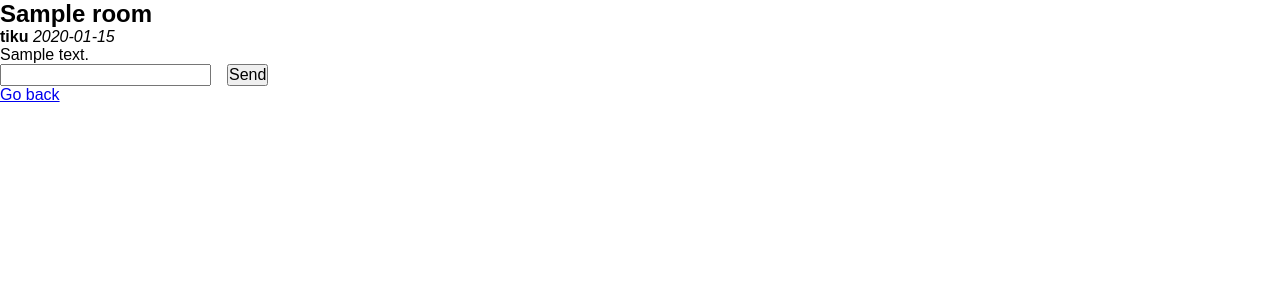
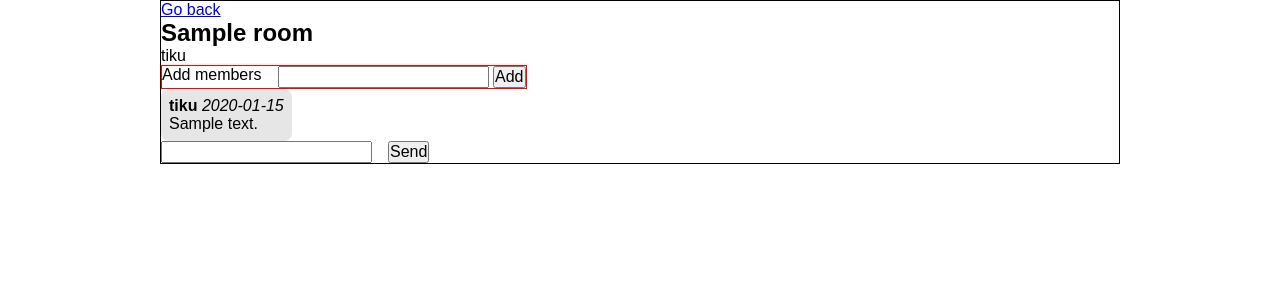
Before and after one commit to mkankaan/csbproject, a Flask app: page /room/1 in a window 1280 px wide. Shown: the part 71-371 px from the top of the page. Run offline with Flask 3, Linux system fonts and the light colour scheme; a user stored in the database is signed in; data comes from the database, SQL or seed files in the repository; both versions use the stored data as it was before the commit; tables that the repository leaves empty hold one stand-in row (values such as "Sample post").

Commit message:
Implement ability to add members to rooms

```diff
--- a/app.py
+++ b/app.py
@@ -10,6 +10,7 @@ import sqlite3
 import users
 import rooms
 import messages
+import members
 
 app = Flask(__name__)
 app.secret_key = "1"
@@ -93,12 +94,13 @@ def user_page(user_id):
     for room in user_rooms:
         room_id = room["id"]
         chat_rooms[room_id] = { "id": room_id,
+                               "owner": room["owner"],
                                "name": room["name"],
                                "joined": room["joined"],
                                "members": []}
-        members = list(rooms.get_room_members(room_id))
+        room_members = list(members.get_by_room(room_id))
 
-        for member in members:
+        for member in room_members:
             chat_rooms[room_id]["members"].append(member["username"])
 
     return render_template("user.html", user=user, chat_rooms = chat_rooms)
@@ -127,10 +129,10 @@ def chat_room(room_id):
         abort(404)
 
     room_messages = messages.get_messages_by_room(room_id)
-    print("msg:")
-    print(room_messages)
+    room_members = members.get_by_room(room_id)
+    usernames=[member["username"] for member in room_members]
 
-    return render_template("room.html", room=room, user=user, messages=room_messages)
+    return render_template("room.html", room=room, user=user, messages=room_messages, members=usernames)
 
 
 @app.route("/new_message", methods=["POST"])
@@ -141,3 +143,23 @@ def new_message():
         user_id = session["user_id"]
         messages.create_message(user_id, room_id, content)
         return redirect("/room/" + str(room_id))
+
+
+@app.route("/add_member", methods=["POST"])
+def add_member():
+    if request.method == "POST":
+        # check that logged in user is owner
+        room_id = request.form["room_id"]
+        username = request.form["username"]
+        print("add member", username, "to room", room_id)
+
+        user = users.get_by_username(username)
+
+        if not user:
+            print("user doesn't exist")
+        else:
+            new_member_id = user["id"]
+            print("found", username, "id", new_member_id)
+            members.add_member(new_member_id, room_id)
+
+        return redirect("/room/" + str(room_id))
--- a/members.py
+++ b/members.py
@@ -4,3 +4,11 @@ import db
 def add_member(user_id, room_id):
     sql = f"INSERT INTO members (user_id, room_id) VALUES ('{user_id}', '{room_id}')"
     db.execute(sql)
+
+
+def get_by_room(room_id):
+    sql = """SELECT members.user_id, users.username
+            FROM members
+            LEFT JOIN users ON users.id = members.user_id
+            WHERE room_id = ?"""
+    return db.query(sql, [room_id])
--- a/rooms.py
+++ b/rooms.py
@@ -11,7 +11,7 @@ def create_room(room_name, user_id):
 
 
 def get_user_rooms(user_id):
-    sql = """SELECT rooms.id, rooms.name, members.joined as joined
+    sql = """SELECT rooms.id, rooms.owner, rooms.name, members.joined as joined
             FROM rooms
             LEFT JOIN users ON rooms.owner = users.id
             LEFT JOIN members ON rooms.id = members.room_id
@@ -20,17 +20,9 @@ def get_user_rooms(user_id):
 
 
 def get_room(room_id):
-    sql = "SELECT id, name FROM rooms WHERE id = ?"
+    sql = "SELECT id, name, owner FROM rooms WHERE id = ?"
     result = db.query(sql, [room_id])
     return result[0] if result else None
-
-
-def get_room_members(room_id):
-    sql = """SELECT members.user_id, users.username
-            FROM members
-            LEFT JOIN users ON users.id = members.user_id
-            WHERE room_id = ?"""
-    return db.query(sql, [room_id])
 
 
 # workaround for lastrowid which didn't seem to work with executescript
--- a/static/main.css
+++ b/static/main.css
@@ -34,6 +34,12 @@ form {
     grid-template-columns: auto auto;
 }
 
+form.add-member {
+    border: 1px solid red;
+    display: grid;
+    gap: 1rem;
+}
+
 .center {
     margin-top: 20vh;
     display: grid;
@@ -48,6 +54,24 @@ form.vertical-form {
     grid-template-columns: auto;
 }
 
+.room-container {
+  position: absolute;
+  padding-top: 0;
+  margin-top: 0;
+  left: 50%;
+  transform: translateX(-50%);
+  width: min(95%, 60rem);
+  border: 1px solid #000000;
+}
+
+.message {
+    background-color: rgb(230, 230, 230);
+    padding: .5rem;
+    border-radius: .5rem;
+    width: fit-content;
+    max-width: 70%;
+}
+
 .message + .message {
     margin-top: 1rem;
 }
--- a/templates/room.html
+++ b/templates/room.html
@@ -1,5 +1,29 @@
 {% extends "layout.html" %} {% block title %}{{ room.name }}{% endblock %} {% block content %}
+<div class="room-container">
+    <a href="/user/{{ user.id }}">Go back</a>
     <h2>{{ room.name }}</h2>
+
+    <p>{{ members|join(', ') }}</p>
+
+    {% if session.user_id == room.owner %}
+    <form class="add-member" action="/add_member" method="post">
+        <!-- csrf -->
+        <div>Add members</div>
+        <div>
+        <input
+            type="text"
+            id="username"
+            name="username"
+        />
+        <input
+        type="hidden"
+        name="room_id"
+        value="{{ room.id }}"
+      />
+    <input type="submit" value="Add" />
+    </div>
+    </form>
+    {% endif %}
 
     {% for message in messages %}
     <div class="message">
@@ -23,7 +47,6 @@
       />
         <input type="submit" value="Send" />
     </form>
-
-    <a href="/user/{{ user.id }}">Go back</a>
+</div>
 
 {% endblock %}
--- a/users.py
+++ b/users.py
@@ -8,6 +8,12 @@ def create_user(username, password):
 
 def get_user(user_id):
     sql = "SELECT id, username FROM users WHERE id = ?"
+    result = db.query(sql, [user_id])
+    return result[0] if result else None
+
+
+def get_by_username(user_id):
+    sql = "SELECT id FROM users WHERE username = ?"
     result = db.query(sql, [user_id])
     return result[0] if result else None
 
```
Also changed, not shown: templates/user.html (+9 -1 lines), README.md (added), database.db (deleted), 1 other file.
